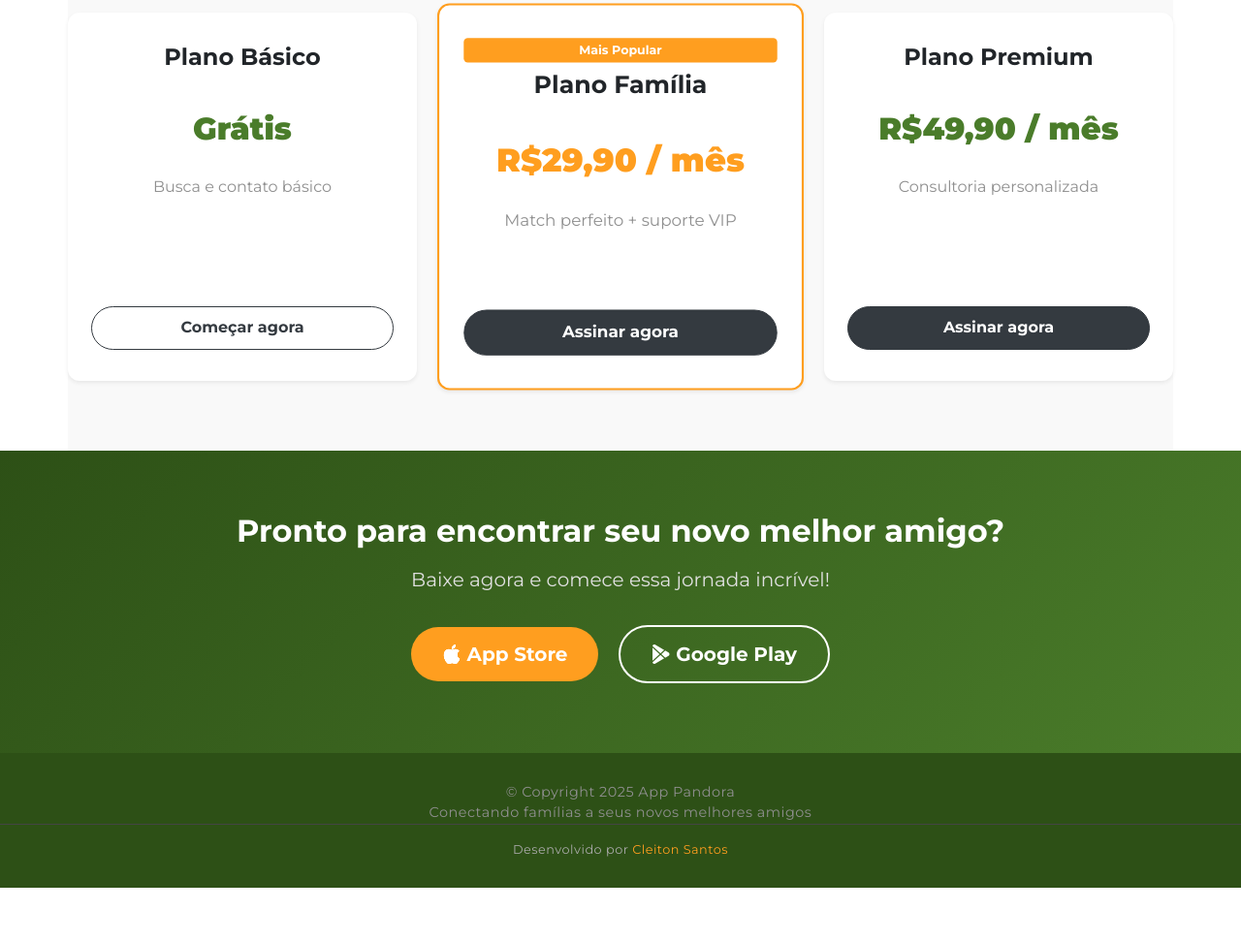
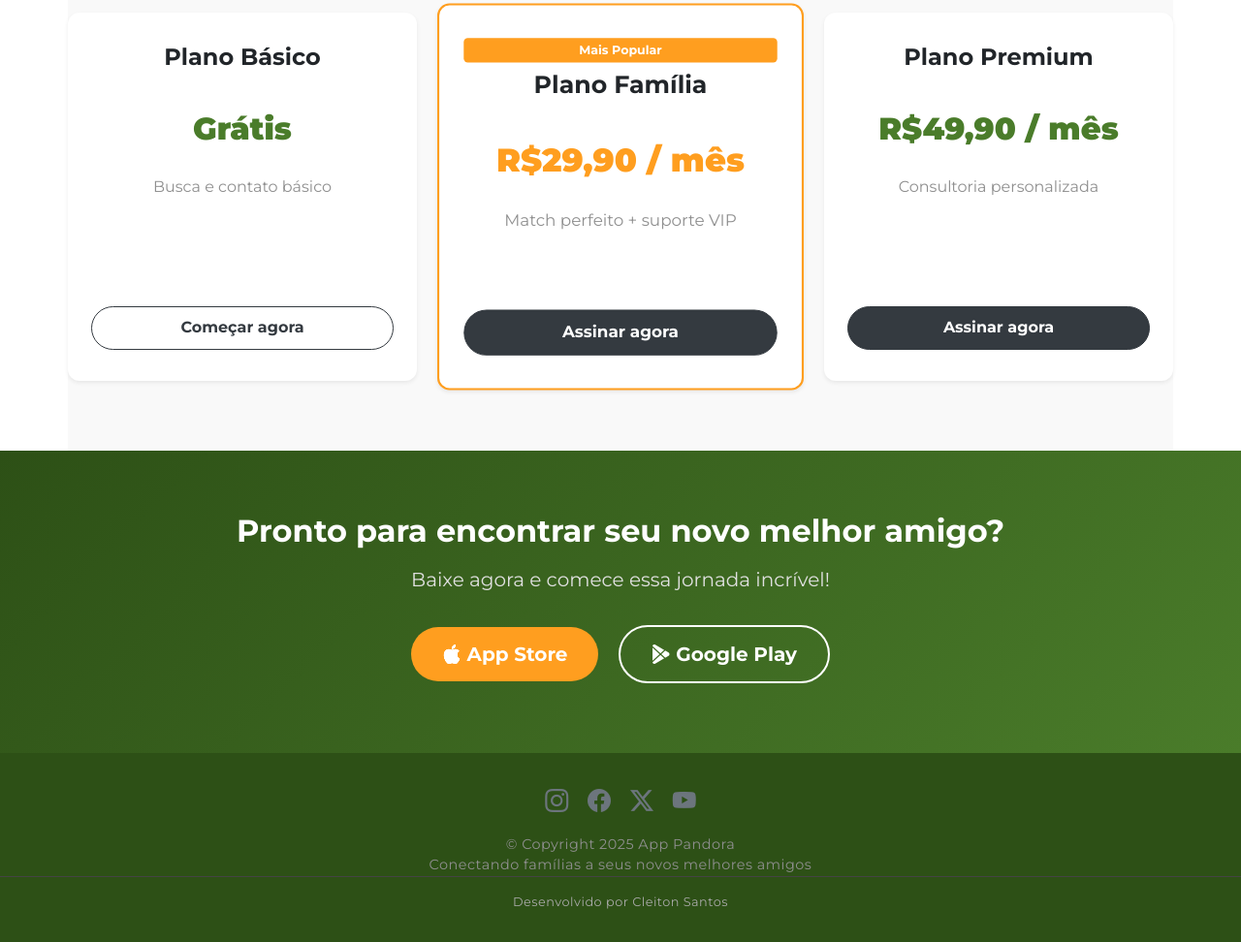
Before and after one commit to cleitoncfs/Pandora-App, a plain HTML site: page index.html in a window 1280 px wide. Shown: the part 2592-3564 px from the top of the page at 97% size. Before the commit the page ends 3508 px from the top, so only its background shows below. Drawn offline with nearby package versions, Linux system fonts and the light colour scheme.

Commit message:
Add icones das redes sociais no footer

```diff
--- a/css/styles.css
+++ b/css/styles.css
@@ -470,6 +470,67 @@ p {
   color: #aaa;
 }
 
+/* Ícones sociais - Pandora App (mesmo estilo Dukeza) */
+.social-icons a {
+  display: inline-block;
+  transition: all 0.3s ease;
+}
+
+.social-icons i {
+  font-size: 1.5rem;
+  color: #6c757d; /* Cor apagada padrão */
+  transition: all 0.3s ease;
+}
+
+.social-icons a:hover i {
+  transform: translateY(-3px);
+}
+
+/* Cores específicas para cada rede social no hover */
+.social-icons a:hover .bi-facebook {
+  color: #1877f2;
+}
+
+.social-icons a:hover .bi-twitter-x {
+  color: #000000;
+}
+
+.social-icons a:hover .bi-instagram {
+  color: #e4405f;
+}
+
+.social-icons a:hover .bi-youtube {
+  color: #ff0000;
+}
+
+/* Mantém o fundo original do Pandora */
+#footer {
+  /* Remove qualquer gradiente ou cor de fundo especial */
+  padding: 2rem 0;
+}
+
+/* Links do desenvolvedor mantêm o estilo original */
+#footer .dev-credit a {
+  color: inherit;
+  text-decoration: none;
+}
+
+#footer .dev-credit a:hover {
+  text-decoration: underline;
+}
+
+/* Responsivo para mobile */
+@media (max-width: 768px) {
+  .social-icons {
+    margin-bottom: 1.5rem !important;
+  }
+
+  .social-icons i {
+    font-size: 1.8rem;
+    margin: 0 8px;
+  }
+}
+
 /* Créditos do desenvolvedor */
 .dev-credit {
   font-size: 0.75rem;
--- a/index.html
+++ b/index.html
@@ -329,6 +329,26 @@
 
     <!-- Footer -->
     <footer id="footer" class="text-center">
+      <!-- Ícones das redes sociais -->
+      <div class="social-icons mb-3">
+        <a
+          href="https://www.instagram.com/pandora_flandrers/"
+          target="_blank"
+          class="text-decoration-none mx-2"
+        >
+          <i class="bi bi-instagram"></i>
+        </a>
+        <a href="#" class="text-decoration-none mx-2">
+          <i class="bi bi-facebook"></i>
+        </a>
+        <a href="#" class="text-decoration-none mx-2">
+          <i class="bi bi-twitter-x"></i>
+        </a>
+        <a href="#" class="text-decoration-none mx-2">
+          <i class="bi bi-youtube"></i>
+        </a>
+      </div>
+
       <p>© Copyright <span id="current-year">2025</span> App Pandora</p>
       <p>Conectando famílias a seus novos melhores amigos</p>
       <p class="dev-credit">
```
